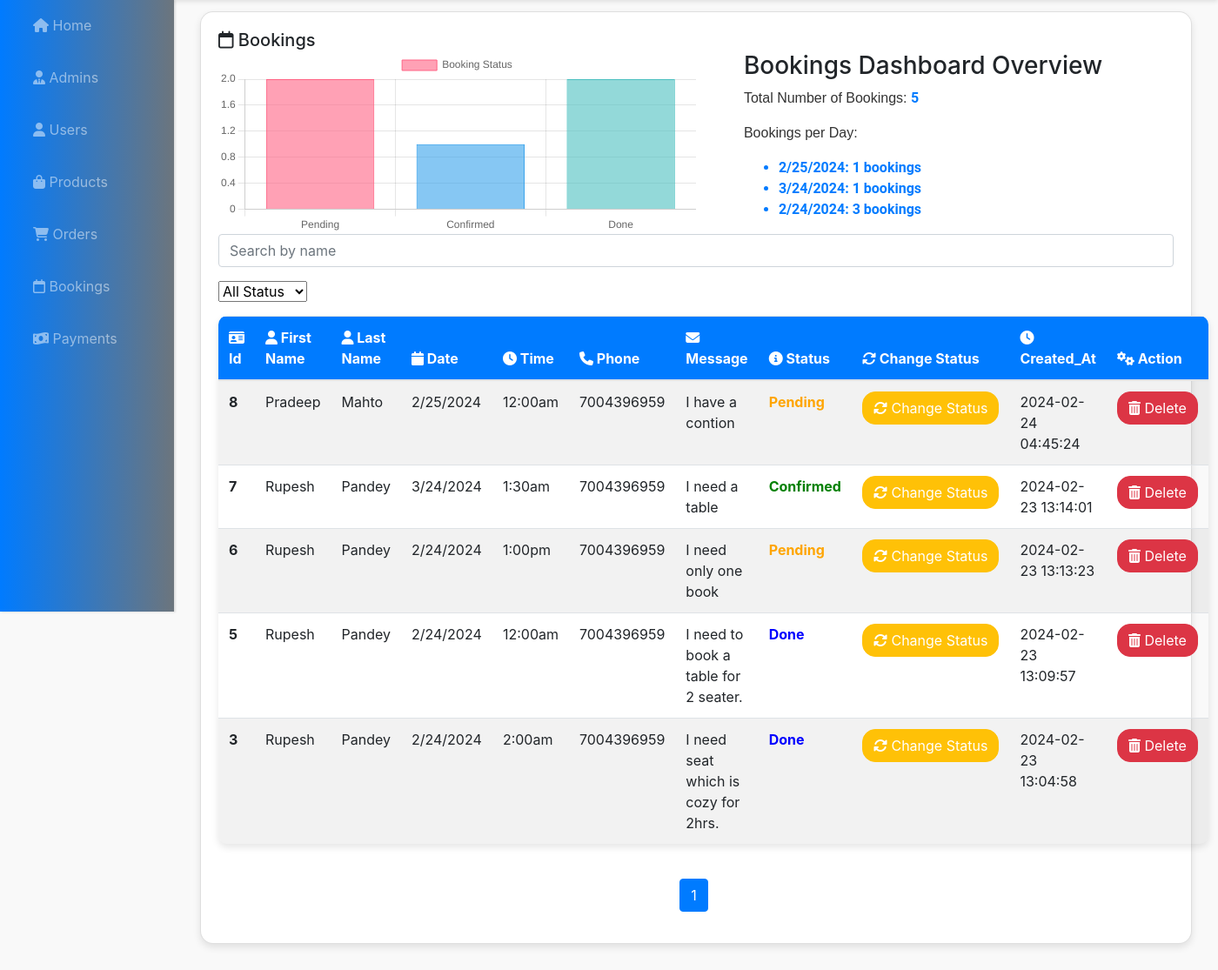
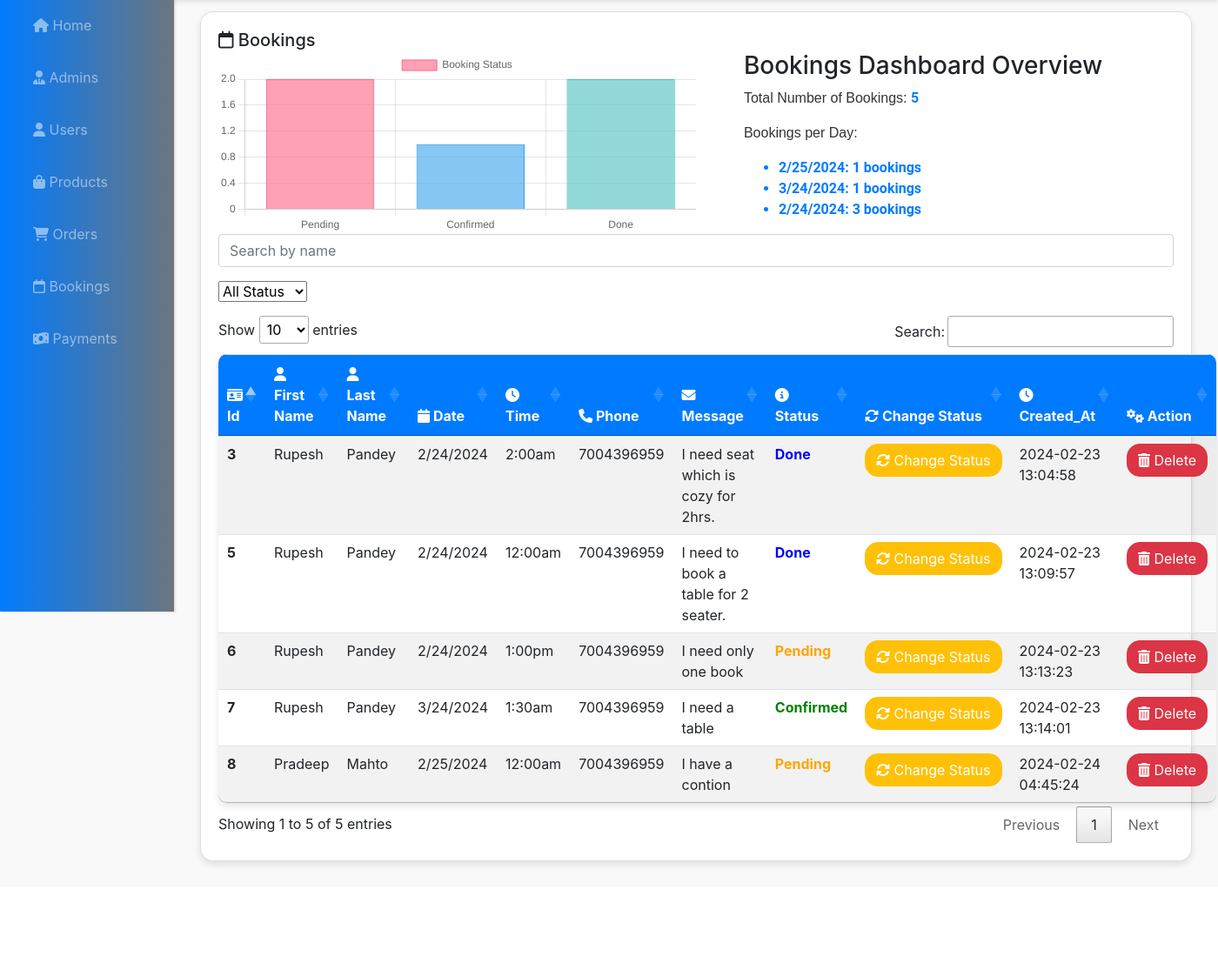
Before and after one commit to Arunabh97/Coffee-Blend, a PHP site: page /coffee-blend/admin-panel/bookings-admins/show-bookings.php in a window 1400 px wide. Shown: the part 77-1192 px from the top of the page at 87% size. After the commit the page ends 1074 px from the top, so only its background shows below. Run offline with PHP 8.4, Linux system fonts and the light colour scheme; a user stored in the database is signed in; data comes from the database, SQL or seed files in the repository; some libraries are stand-ins or nearby versions.

Commit message:
changed the layout

```diff
--- a/admin-panel/bookings-admins/show-bookings.php
+++ b/admin-panel/bookings-admins/show-bookings.php
@@ -7,18 +7,9 @@ if (!isset($_SESSION['admin_name'])) {
     header("location: " . ADMINURL . "/admins/login-admins.php");
 }
 
-$bookingsPerPage = 10;
-$page = isset($_GET['page']) ? intval($_GET['page']) : 1;
-$offset = ($page - 1) * $bookingsPerPage;
-
-$bookingsQuery = $conn->prepare("SELECT * FROM bookings ORDER BY created_at DESC LIMIT :offset, :per_page");
-$bookingsQuery->bindParam(':offset', $offset, PDO::PARAM_INT);
-$bookingsQuery->bindParam(':per_page', $bookingsPerPage, PDO::PARAM_INT);
+$bookingsQuery = $conn->prepare("SELECT * FROM bookings ORDER BY created_at DESC");
 $bookingsQuery->execute();
 $allBookings = $bookingsQuery->fetchAll(PDO::FETCH_OBJ);
-
-$totalBookings = $conn->query("SELECT COUNT(*) FROM bookings")->fetchColumn();
-$totalPages = ceil($totalBookings / $bookingsPerPage);
 
 $pendingCount = 0;
 $confirmedCount = 0;
@@ -38,7 +29,6 @@ foreach ($allBookings as $booking) {
     }
 }
 
-// Filtered bookings based on status
 $filter = isset($_GET['filter']) ? $_GET['filter'] : 'all';
 $filteredBookings = [];
 
@@ -54,9 +44,13 @@ if ($filter == 'all') {
 
 ?>
 
+
 <link rel="stylesheet" href="https://cdnjs.cloudflare.com/ajax/libs/font-awesome/6.5.1/css/all.min.css" integrity="sha512-DTOQO9RWCH3ppGqcWaEA1BIZOC6xxalwEsw9c2QQeAIftl+Vegovlnee1c9QX4TctnWMn13TZye+giMm8e2LwA==" crossorigin="anonymous" referrerpolicy="no-referrer" />
 
 <script src="https://cdn.jsdelivr.net/npm/chart.js"></script>
+<script src="https://code.jquery.com/jquery-3.6.0.min.js"></script>
+<link rel="stylesheet" type="text/css" href="https://cdn.datatables.net/1.11.5/css/jquery.dataTables.css">
+<script type="text/javascript" charset="utf8" src="https://cdn.datatables.net/1.11.5/js/jquery.dataTables.js"></script>
 
 <style>
     .card {
@@ -103,7 +97,7 @@ if ($filter == 'all') {
     }
 
     .dashboard-overview {
-        width: 45%; /* Adjust the width as needed */
+        width: 45%;
         box-sizing: border-box;
     }
     .overview-info {
@@ -118,47 +112,6 @@ if ($filter == 'all') {
         color: #007bff;
     }
 
-    .pagination {
-        margin-top: 20px;
-        display: flex;
-        justify-content: center;
-        align-items: center;
-    }
-
-    .pagination a {
-        color: #007bff;
-        padding: 8px 12px;
-        text-decoration: none;
-        background-color: #f5f5f5;
-        border: 1px solid #ccc;
-        border-radius: 5px;
-        margin: 0 5px;
-        transition: background-color 0.3s, color 0.3s;
-    }
-
-    .pagination a.active,
-    .pagination a:hover {
-        background-color: #007bff;
-        color: #fff;
-        border-color: #007bff;
-    }
-
-    .pagination .prev,
-    .pagination .next {
-        padding: 8px 16px;
-        margin: 0 5px;
-        background-color: #007bff;
-        color: #fff;
-        border: 1px solid #007bff;
-        border-radius: 5px;
-        transition: background-color 0.3s, color 0.3s;
-    }
-
-    .pagination .prev:hover,
-    .pagination .next:hover {
-        background-color: #0056b3;
-        border-color: #0056b3;
-    }
 </style>
 
 <div class="row">
@@ -211,7 +164,7 @@ if ($filter == 'all') {
                     </select>
                 </div>
 
-              <table class="table table-striped table-hover">
+                <table id="bookingTable" class="table table-striped table-hover">
                     <thead>
                         <tr>
                             <th scope="col"><i class="fas fa-id-card"></i> Id</th>
@@ -228,7 +181,7 @@ if ($filter == 'all') {
                         </tr>
                     </thead>
                     <tbody>
-                  <?php foreach($allBookings as $booking) : ?>
+                        <?php foreach ($allBookings as $booking) : ?>
                             <tr>
                                 <th scope="row"><?php echo $booking->id; ?></th>
                                 <td><?php echo $booking->first_name; ?></td>
@@ -240,43 +193,13 @@ if ($filter == 'all') {
                                 <td style="color: <?php echo $booking->status === 'Pending' ? 'orange' : ($booking->status === 'Confirmed' ? 'green' : ($booking->status === 'Done' ? 'blue' : 'black')); ?>; font-weight: bold;">
                                     <?php echo $booking->status; ?>
                                 </td>
-                    <td><a href="change-status.php?id=<?php echo $booking->id; ?>" class="btn btn-warning  text-white text-center "><i class="fas fa-sync-alt"></i> Change Status</a></td>
+                                <td><a href="change-status.php?id=<?php echo $booking->id; ?>" class="btn btn-warning text-white text-center"><i class="fas fa-sync-alt"></i> Change Status</a></td>
                                 <td><?php echo $booking->created_at; ?></td>
-
-                     <td><a href="delete-bookings.php?id=<?php echo $booking->id; ?>" class="btn btn-danger  text-center "><i class="fas fa-trash-alt"></i> Delete</a></td>
+                                <td><a href="delete-bookings.php?id=<?php echo $booking->id; ?>" class="btn btn-danger text-center"><i class="fas fa-trash-alt"></i> Delete</a></td>
                             </tr>
                         <?php endforeach; ?>
                     </tbody>
                 </table>
-
-              <div class="pagination justify-content-center">
-                    <nav aria-label="Page navigation">
-                        <ul class="pagination">
-                            <?php if ($page > 1) : ?>
-                                <li class="page-item">
-                                    <a class="page-link" href="?page=<?php echo $page - 1; ?>" aria-label="Previous">
-                                        <span aria-hidden="true">&laquo;</span>
-                                        <span class="sr-only">Previous</span>
-                                    </a>
-                                </li>
-                            <?php endif; ?>
-                            <?php for ($i = 1; $i <= $totalPages; $i++) : ?>
-                                <li class="page-item <?php echo ($i == $page) ? 'active' : ''; ?>">
-                                    <a class="page-link" href="?page=<?php echo $i; ?>"><?php echo $i; ?></a>
-                                </li>
-                            <?php endfor; ?>
-                            <?php if ($page < $totalPages) : ?>
-                                <li class="page-item">
-                                    <a class="page-link" href="?page=<?php echo $page + 1; ?>" aria-label="Next">
-                                        <span aria-hidden="true">&raquo;</span>
-                                        <span class="sr-only">Next</span>
-                                    </a>
-                                </li>
-                            <?php endif; ?>
-                        </ul>
-                    </nav>
-                </div>
-
             </div>
         </div>
     </div>
@@ -352,4 +275,10 @@ if ($filter == 'all') {
 
 </script>
 
+<script>
+    $(document).ready(function() {
+        $('#bookingTable').DataTable();
+    });
+</script>
+
 <?php require "../layouts/footer.php"; ?>
```
Lines whose indentation alone changed are shown as unchanged.
